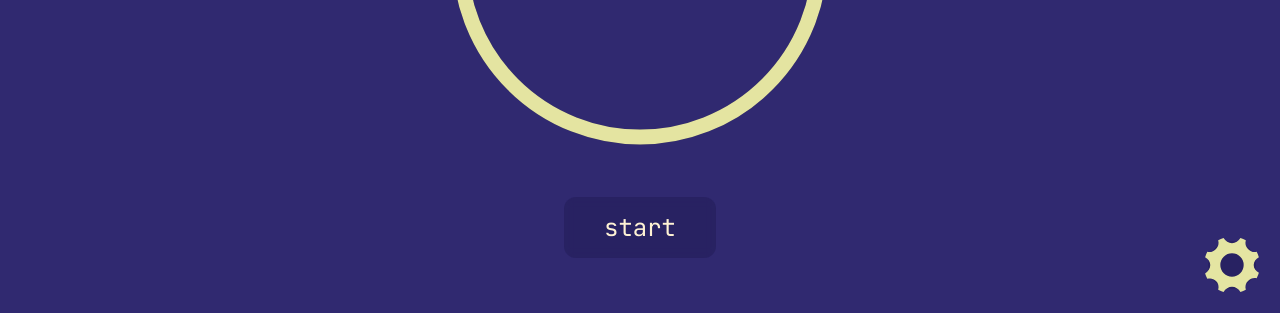
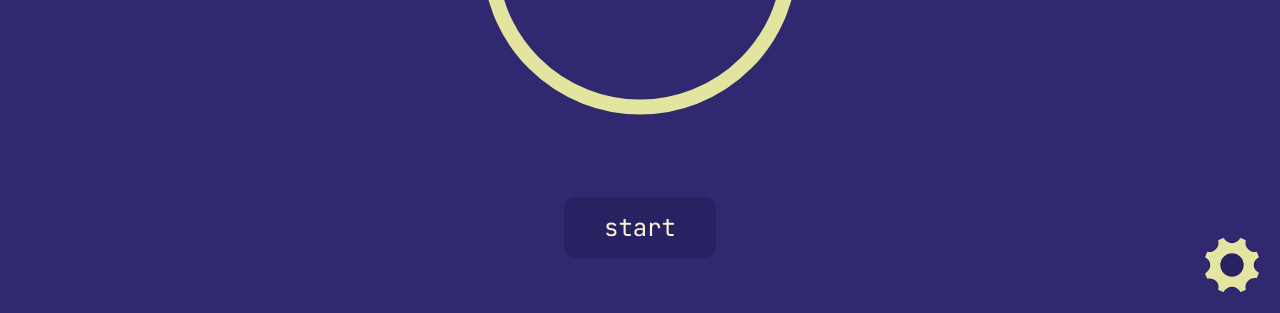
Before and after one commit to maguro-24/Lunardoro, a plain HTML site: page index.html in a window 1280 px wide. Shown: the part 487-800 px from the top of the page. Drawn offline with Linux system fonts and the light colour scheme.

Commit message:
Update index.html

```diff
--- a/index.html
+++ b/index.html
@@ -48,7 +48,7 @@
             class="ring-background"
             cx="200"
             cy="200"
-            r="180"
+            r="150"
             stroke="#302970"
             stroke-width="15"
             fill="none"
@@ -59,7 +59,7 @@
             class="ring-progress"
             cx="200"
             cy="200"
-            r="180"
+            r="150"
             stroke="#e4e4a1"
             stroke-width="15"
             fill="none"
```
